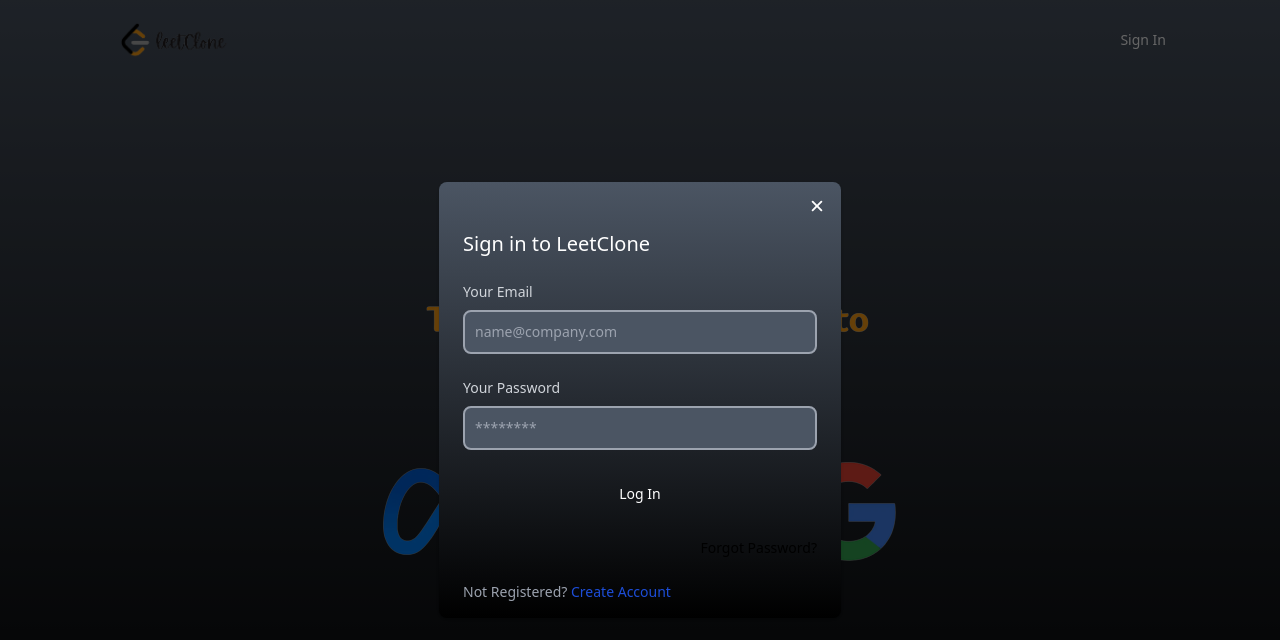
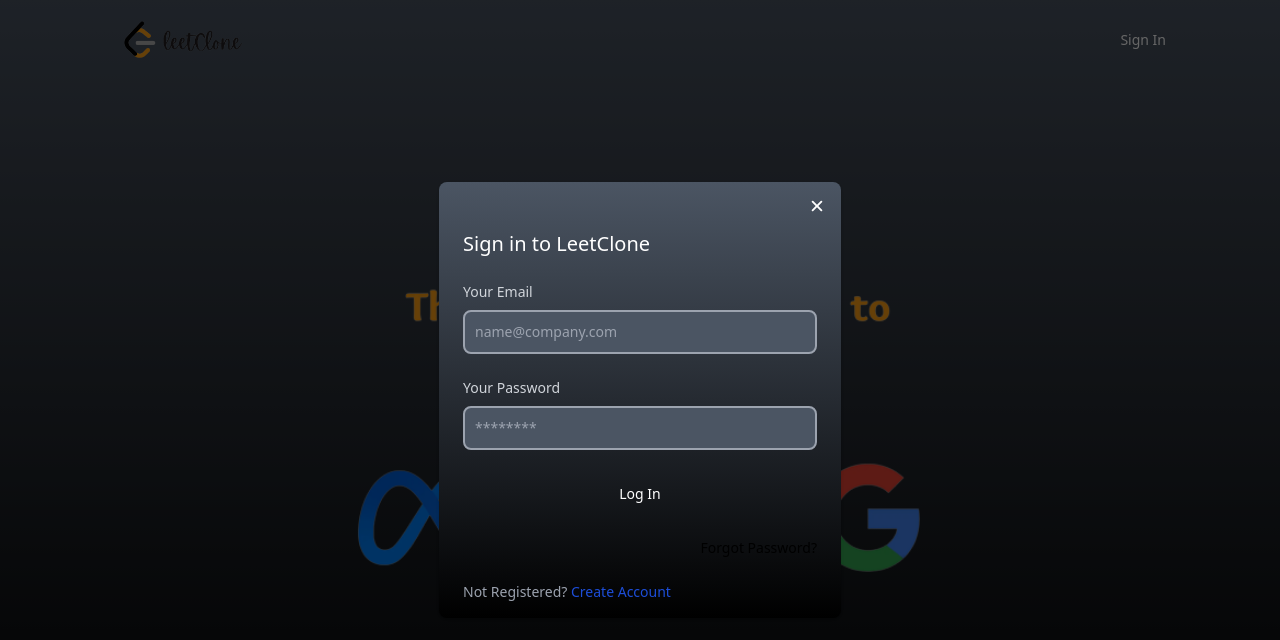
Before and after one commit to safchik/leetclone, a Next.js app: page /auth in a window 1280 px wide. Both pictures are taken after a click on the button "Sign In". Shown: the top 640 px of the page. Built offline with nearby package versions, Linux system fonts and the light colour scheme; no server answers.

Commit message:
errors visualization and image optimization added

```diff
--- a/src/components/Modals/Login.tsx
+++ b/src/components/Modals/Login.tsx
@@ -27,12 +27,12 @@
             if (!newUser) return;
             router.push("/");
         } catch (error: any) {
-            toast.error(error.message, { position: "bottom-center", autoClose: 3000 });
+            toast.error(error.message, { position: "top-center", autoClose: 3000, theme: "dark" });
         }
     }
 
     useEffect(() => {
-        if (error) toast.error(error.message, { position: "bottom-center", autoClose: 3000 });
+        if (error) toast.error(error.message, { position: "-center", autoClose: 3000 });
     }, [error]);
 
     return <form className="space-y-6 px-6 pb-4" onSubmit={handleLogin}>
--- a/src/components/Modals/ResetPassword.tsx
+++ b/src/components/Modals/ResetPassword.tsx
@@ -14,7 +14,7 @@
         e.preventDefault();
         const success = await sendPasswordResetEmail(email);
         if (success) {
-            toast.success("Password reset email sent", { position: "bottom-center, autoClose: 3000" });
+            toast.success("Password reset email sent", { position: "top-center", autoClose: 3000, theme: "dark" });
         }
     };
 
--- a/src/components/Navbar/Navbar.tsx
+++ b/src/components/Navbar/Navbar.tsx
@@ -2,6 +2,7 @@
 import Link from 'next/link';
 import React from 'react';
 import { useSetRecoilState } from 'recoil';
+import Image from 'next/image';
 
 type NavbarProps = {
 
@@ -14,7 +15,7 @@
     };
     return <div className="flex items-center justify-between sm:px-12 md:px-24">
         <Link href="/" className="flex items-center justify-center h-20">
-            <img src="/logo.png" alt="LeetClone" className="h-full" />
+            <Image src="/logo.png" alt="LeetClone" height={200} width={200} />
         </Link>
         <div className="flex items-canter">
             <button className="bg-brand-orange text-white px-2 py-1 sm:px-4 rounded-md text-sm font-medium
--- a/src/pages/auth/index.tsx
+++ b/src/pages/auth/index.tsx
@@ -6,6 +6,7 @@
 import React, { useEffect, useState } from 'react';
 import { useAuthState } from 'react-firebase-hooks/auth';
 import { useRecoilValue } from 'recoil';
+import Image from 'next/image';
 
 type AuthPageProps = {};
 
@@ -27,7 +28,7 @@
         <div className="max-w-7xl mx-auto">
             <Navbar />
             <div className="flex items-center justify-center h-[calc(100vh-5rem)] pointer-events-none select-none">
-                <img src='/hero.png' alt='Hero img' />
+                <Image src='/hero.png' alt='Hero img' width={700} height={700} />
             </div>
             {authModal.isOpen && <AuthModal />}
         </div>
```
